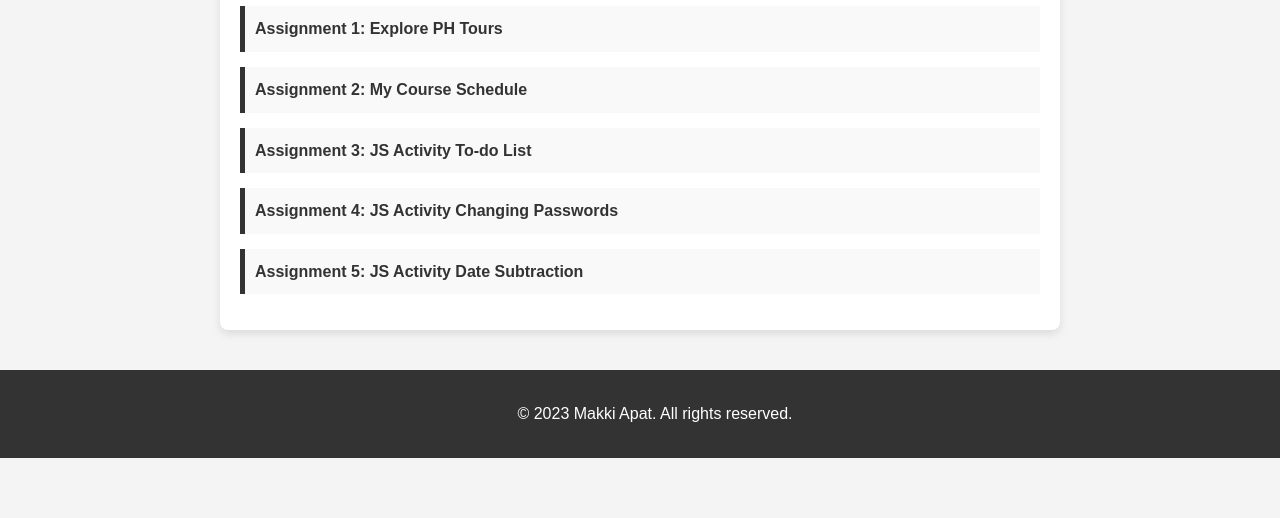
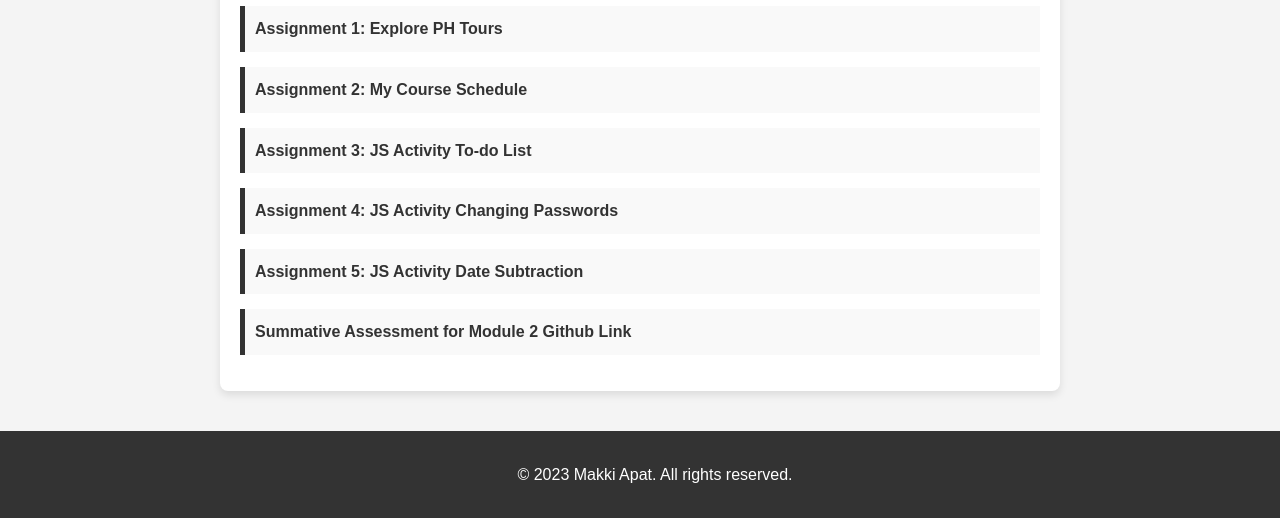
Before and after one commit to MakkiApat/MyPortfolio, a plain HTML site: page assignment.html in a window 1280 px wide. Shown: the part 306-824 px from the top of the page. Before the commit the page ends 800 px from the top, so only its background shows below. Drawn offline with Linux system fonts and the light colour scheme.

Commit message:
assignment.html

```diff
--- a/assignment.html
+++ b/assignment.html
@@ -31,7 +31,8 @@
             <li><a href="JSAct2.html">Assignment 3: JS Activity To-do List</a></li>
             <li><a href="JSAct3.html">Assignment 4: JS Activity Changing Passwords</a></li>
             <li><a href="JSAct4.html">Assignment 5: JS Activity Date Subtraction</a></li>
-            <!-- Add more assignments as needed -->
+            <li><a href="https://github.com/inekaFreyda/pfmcp_im_webprog">Summative Assessment for Module 2 Github Link</a></li>
+
         </ul>
     </section>
 
```
